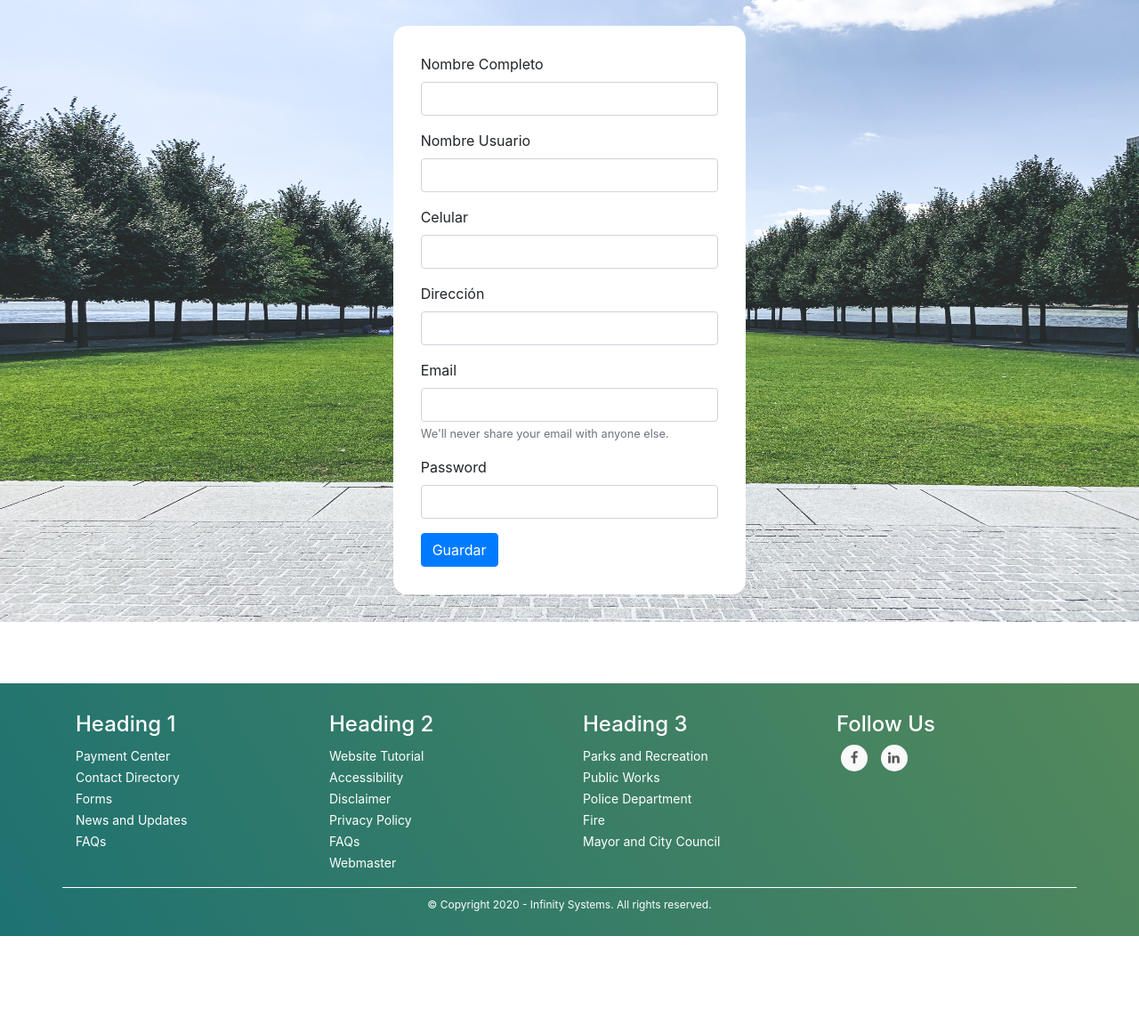
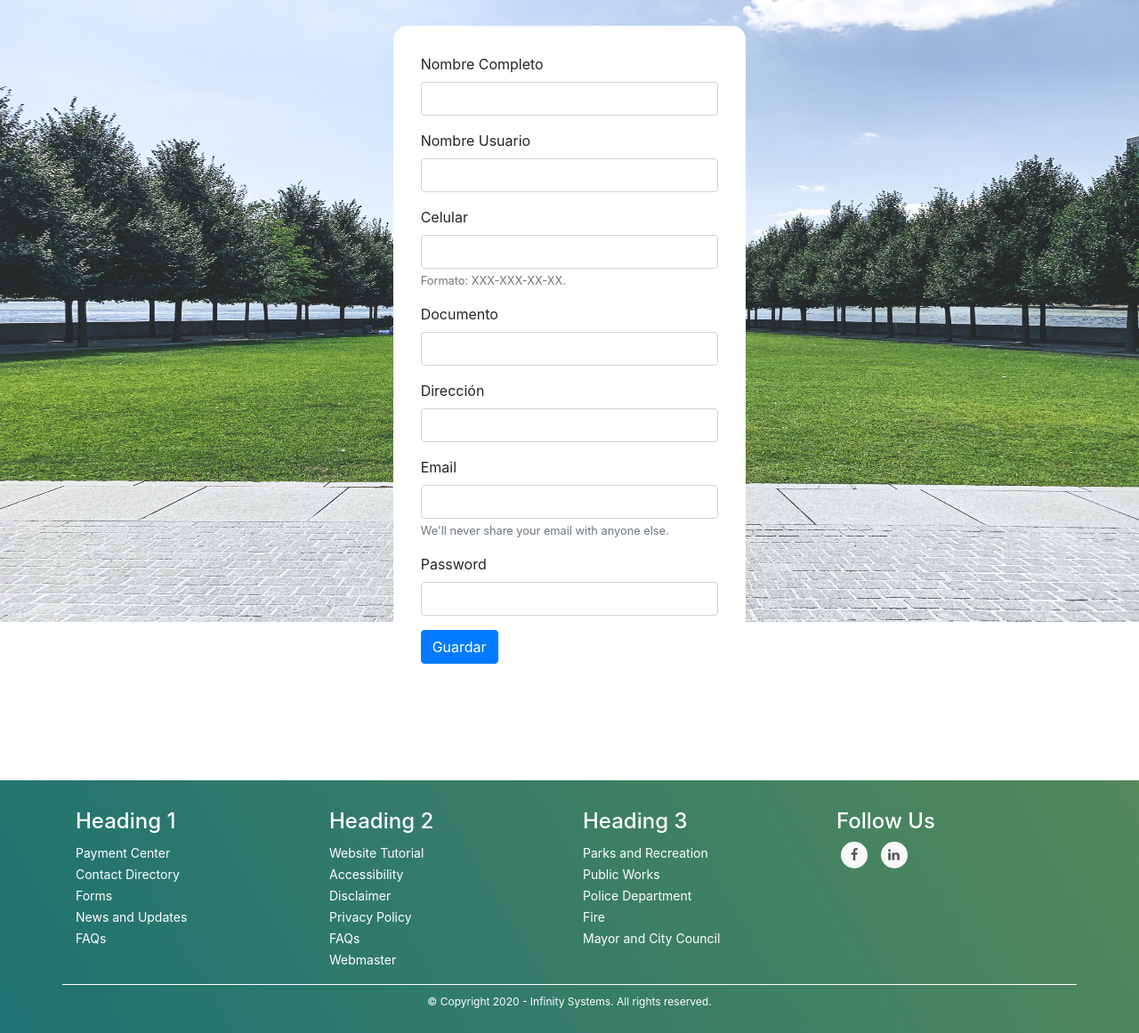
Before and after one commit to Nicolanz/pet_tracker, a Flask app: template web_dynamic/templates/settings_user.html in a window 1280 px wide. Shown: the part 101-1262 px from the top of the page at 89% size. Before the commit the page ends 1153 px from the top, so only its background shows below. Run offline with Flask 2, Linux system fonts and the light colour scheme; the template is opened without the code that fills it: most values are stand-ins (such as "Sample title", 1, 10 or a date in 2020); some libraries are stand-ins or nearby versions.

Commit message:
add settings_user script and flask route for setting_user.html in server.py

```diff
--- a/api/v1/views/users.py
+++ b/api/v1/views/users.py
@@ -79,7 +79,7 @@ def put_user(user_id):
     if not request.get_json():
         abort(400, description="Not a JSON")
 
-    ignore = ['id', 'nickname', 'created_at', 'updated_at']
+    ignore = ['id', 'created_at', 'updated_at']
 
     data = request.get_json()
     for key, value in data.items():
--- a/web_dynamic/static/scripts/profilescript.js
+++ b/web_dynamic/static/scripts/profilescript.js
@@ -1,6 +1,8 @@
 const $ = window.$;
 $(document).ready(function () {
   const user_id = document.getElementById('sub').value;
+  sessionStorage.setItem('user_id', user_id);
+  const user_id1 = sessionStorage.getItem('user_id');
   $.ajax('http://0.0.0.0:5000/api/v1/users/' + user_id + '/pets', {
     type: 'GET',
   }).done(function (data) {
--- /dev/null
+++ b/web_dynamic/static/scripts/settings_user.js
@@ -0,0 +1,65 @@
+const $ = window.$;
+$(document).ready(function () {
+  /*Obtener datos almacenados*/
+  const nombre = sessionStorage.getItem('full_name');
+  const user_name1 = sessionStorage.getItem('user_name');
+  const cel1 = sessionStorage.getItem('cel');
+  const addres1 = sessionStorage.getItem('addres');
+  const email1 = sessionStorage.getItem('email');
+  const password1 = sessionStorage.getItem('password');
+  const document1 = sessionStorage.getItem('documento');
+  const user_id1 = sessionStorage.getItem('user_id');
+
+  /*Captura de datos de la base de datos hacia el formulario*/
+  $.ajax('http://0.0.0.0:5000/api/v1/users/' + user_id1, {
+    type: 'GET',
+  }).done(function (data) {
+    $('#email1').val(data.email);
+    $('#fullname1').val(data.name);
+    $('#username1').val(data.nickname);
+    $('#cel1').val(data.Phone);
+    $('#addres1').val(data.address);
+    $('#document1').val(data.documento);
+  });
+  $('#boton-guardar').click(function () {
+    /*Captura de datos escritorio en los inputs*/
+    const full_name = document.getElementById('fullname1').value;
+    const user_name = document.getElementById('username1').value;
+    const cel = document.getElementById('cel1').value;
+    const addres = document.getElementById('addres1').value;
+    const email = document.getElementById('email1').value;
+    const password = document.getElementById('password1').value;
+    const documento = document.getElementById('document1').value;
+    /*Guardando los datos en el seccion store */
+    sessionStorage.setItem('full_name', full_name);
+    sessionStorage.setItem('user_name', user_name);
+    sessionStorage.setItem('cel', cel);
+    sessionStorage.setItem('addres', addres);
+    sessionStorage.setItem('email', email);
+    sessionStorage.setItem('password', password);
+    sessionStorage.setItem('documento', documento);
+    /*Limpiando los campos o inputs*/
+    document.getElementById('fullname1').value = '';
+    document.getElementById('username1').value = '';
+    document.getElementById('cel1').value = '';
+    document.getElementById('addres1').value = '';
+    document.getElementById('email1').value = '';
+    document.getElementById('password1').value = '';
+    document.getElementById('document1').value = '';
+
+    /*Update the data in data base */
+    $.ajax('http://0.0.0.0:5000/api/v1/users/' + user_id1, {
+      type: 'PUT',
+      contentType: 'application/json',
+      data: JSON.stringify({
+        name: nombre,
+        nickname: user_name1,
+        Phone: cel1,
+        address: addres1,
+        email: email1,
+        documento: document1,
+      }),
+      dataType: 'json',
+    });
+  });
+});
--- a/web_dynamic/templates/settings_user.html
+++ b/web_dynamic/templates/settings_user.html
@@ -30,6 +30,11 @@
       rel="stylesheet"
     />
     <title>Pets Tracker</title>
+    <script src="https://code.jquery.com/jquery-3.2.1.min.js"></script>
+    <script
+      type="text/javascript"
+      src="../static/scripts/settings_user.js?{{ cache_id }}"
+    ></script>
   </head>
 
   <body>
@@ -64,31 +69,61 @@
           <div class="box">
             <form>
               <div class="form-group">
-                    <label for="exampleInputEmail1">Nombre Completo</label>
-                    <input type="email" class="form-control" id="exampleInputEmail1" aria-describedby="emailHelp">
+                <label for="fullname1">Nombre Completo</label>
+                <input type="text" class="form-control" id="fullname1" />
               </div>
               <div class="form-group">
-                    <label for="exampleInputPassword1">Nombre Usuario</label>
-                    <input type="password" class="form-control" id="exampleInputPassword1">
+                <label for="username1">Nombre Usuario</label>
+                <input type="text" class="form-control" id="username1" />
               </div>
               <div class="form-group">
-                    <label for="exampleInputEmail1">Celular</label>
-                    <input type="email" class="form-control" id="exampleInputEmail1" aria-describedby="emailHelp">
+                <label for="cel1">Celular</label>
+                <input
+                  type="tel"
+                  class="form-control"
+                  id="cel1"
+                  name="phone"
+                  pattern="[0-9]{3}-[0-9]{3}-[0-9]{2}-[0-9]{2}"
+                  aria-describedby="telHelp"
+                />
+                <small id="telHelp" class="form-text text-muted"
+                  >Formato: XXX-XXX-XX-XX.</small
+                >
               </div>
               <div class="form-group">
-                    <label for="exampleInputEmail1">Dirección</label>
-                    <input type="email" class="form-control" id="exampleInputEmail1" aria-describedby="emailHelp">
+                <label for="document1">Documento</label>
+                <input
+                  type="number"
+                  class="form-control"
+                  id="document1"
+                  min="100000000"
+                  max="9999999999"
+                />
               </div>
               <div class="form-group">
-                    <label for="exampleInputEmail1">Email</label>
-                    <input type="email" class="form-control" id="exampleInputEmail1" aria-describedby="emailHelp">
-                    <small id="emailHelp" class="form-text text-muted">We'll never share your email with anyone else.</small>
+                <label for="addres1">Dirección</label>
+                <input type="text" class="form-control" id="addres1" />
               </div>
               <div class="form-group">
-                    <label for="exampleInputPassword1">Password</label>
-                    <input type="password" class="form-control" id="exampleInputPassword1">
+                <label for="email1">Email</label>
+                <input
+                  type="email"
+                  class="form-control"
+                  id="email1"
+                  aria-describedby="emailHelp"
+                  value=""
+                />
+                <small id="emailHelp" class="form-text text-muted"
+                  >We'll never share your email with anyone else.</small
+                >
               </div>
-                  <button type="submit" class="btn btn-primary">Guardar</button>
+              <div class="form-group">
+                <label for="password1">Password</label>
+                <input type="password" class="form-control" id="password1" />
+              </div>
+              <button type="submit" id="boton-guardar" class="btn btn-primary">
+                Guardar
+              </button>
             </form>
           </div>
         </div>
```
Also changed, not shown: web_dynamic/server.py (+7 -1 lines), 1 other file. Lines whose indentation alone changed are shown as unchanged.
